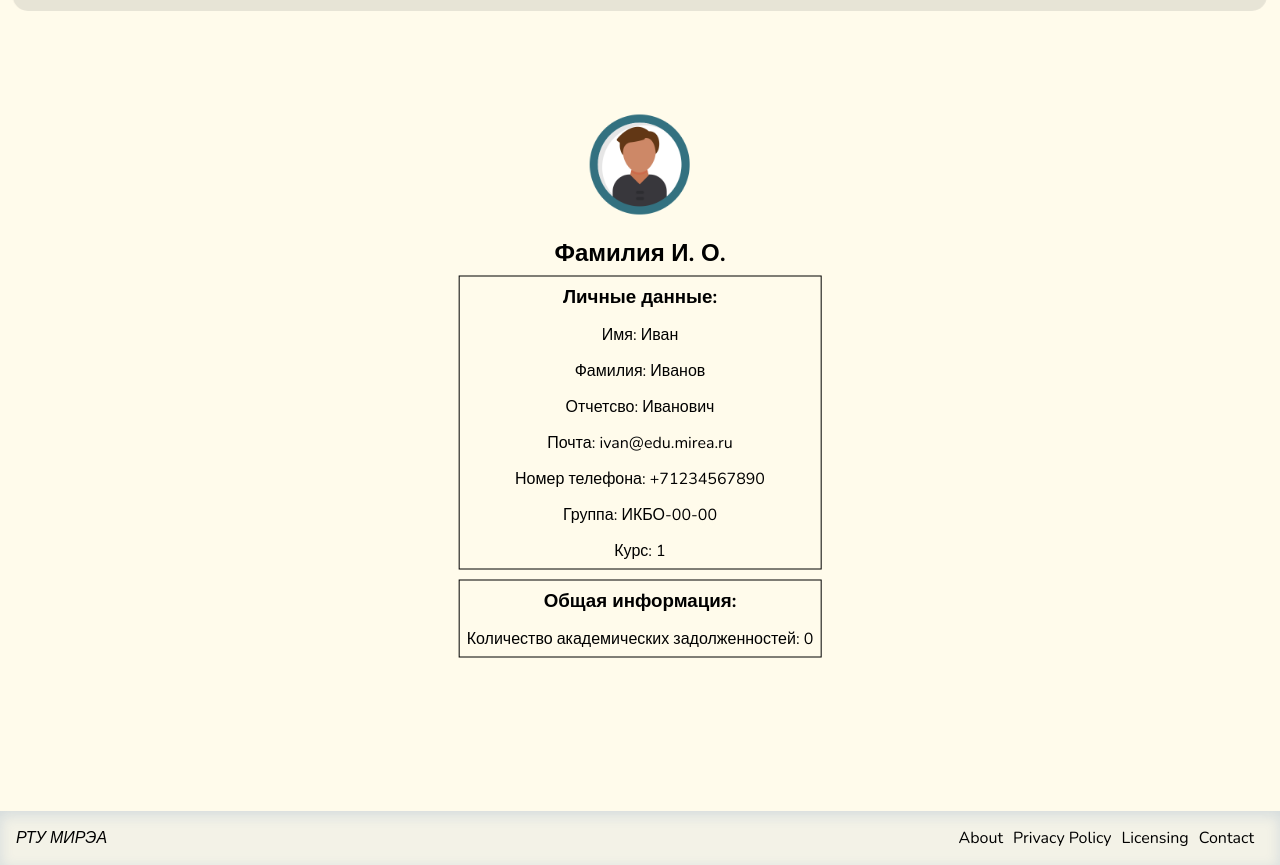
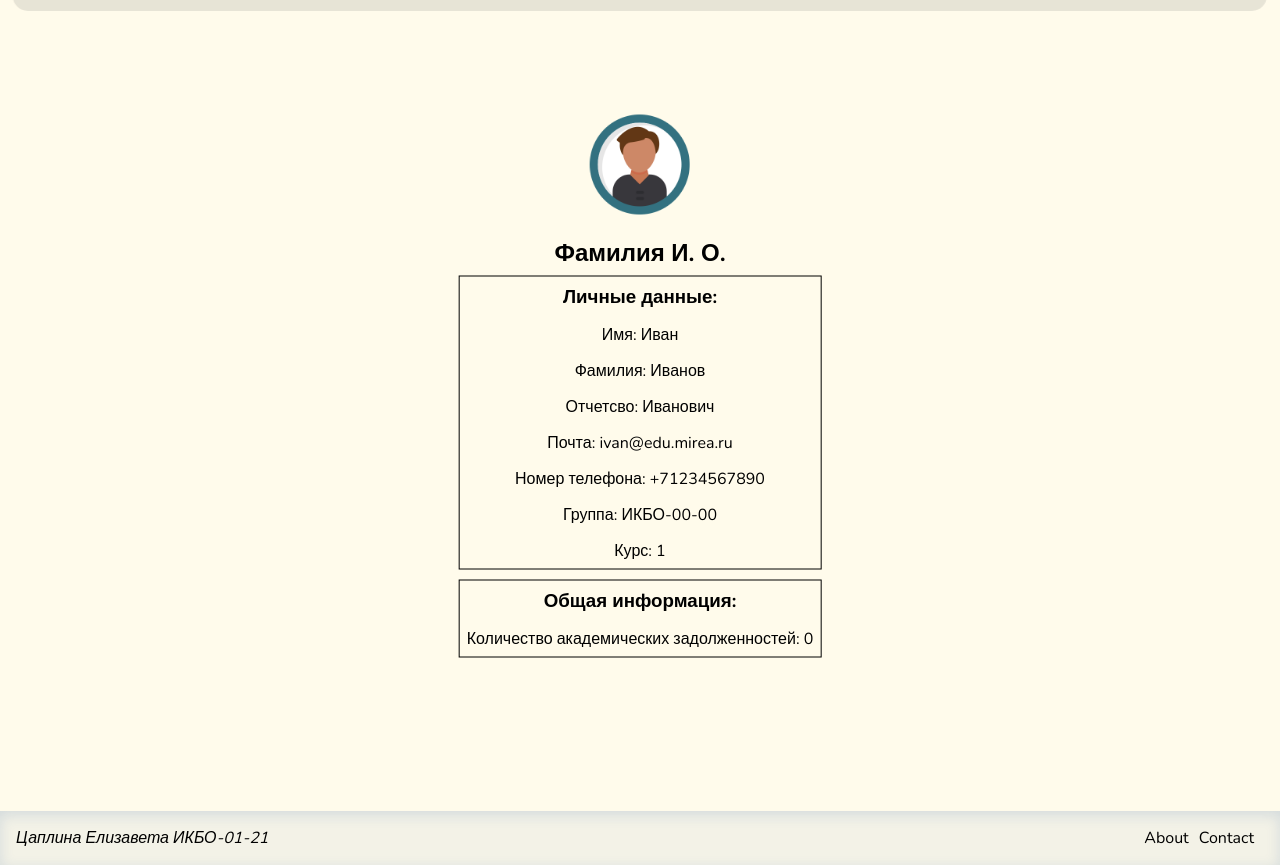
Before and after one commit to lisseenok/RecordBook, a website: page src/profile.html in a window 1280 px wide. Shown: the part 64-929 px from the top of the page. Drawn offline with nearby package versions, Linux system fonts and the light colour scheme.

Commit message:
new footer

```diff
--- a/src/profile.html
+++ b/src/profile.html
@@ -59,20 +59,13 @@
     </div>
 </main>
 
-
 <footer class="footer">
     <address>
-        <a href="https://www.mirea.ru" style="color: black">РТУ МИРЭА</a>
+        <a href="https://www.mirea.ru" style="color: black">Цаплина Елизавета ИКБО-01-21</a>
     </address>
     <ul class="links">
         <li>
             <a href="" class="link">About</a>
-        </li>
-        <li>
-            <a href="" class="link">Privacy Policy</a>
-        </li>
-        <li>
-            <a href="" class="link">Licensing</a>
         </li>
         <li>
             <a href="" class="link">Contact</a>
```
Also changed, not shown: src/css/burger.css (+0 -12 lines), src/css/help.css (+0 -8 lines), src/css/navbar.css (+7 -13 lines), src/help.html (+1 -7 lines), src/index.html (+1 -7 lines).
